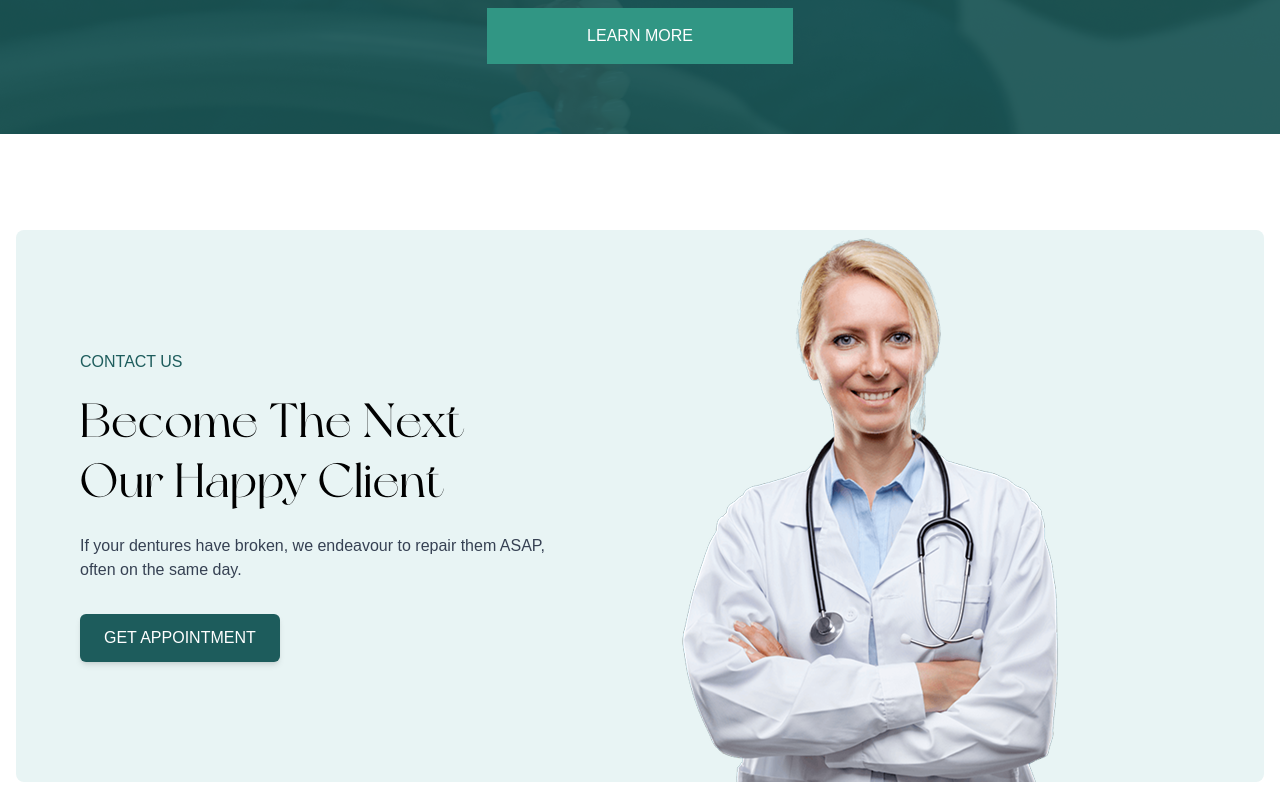
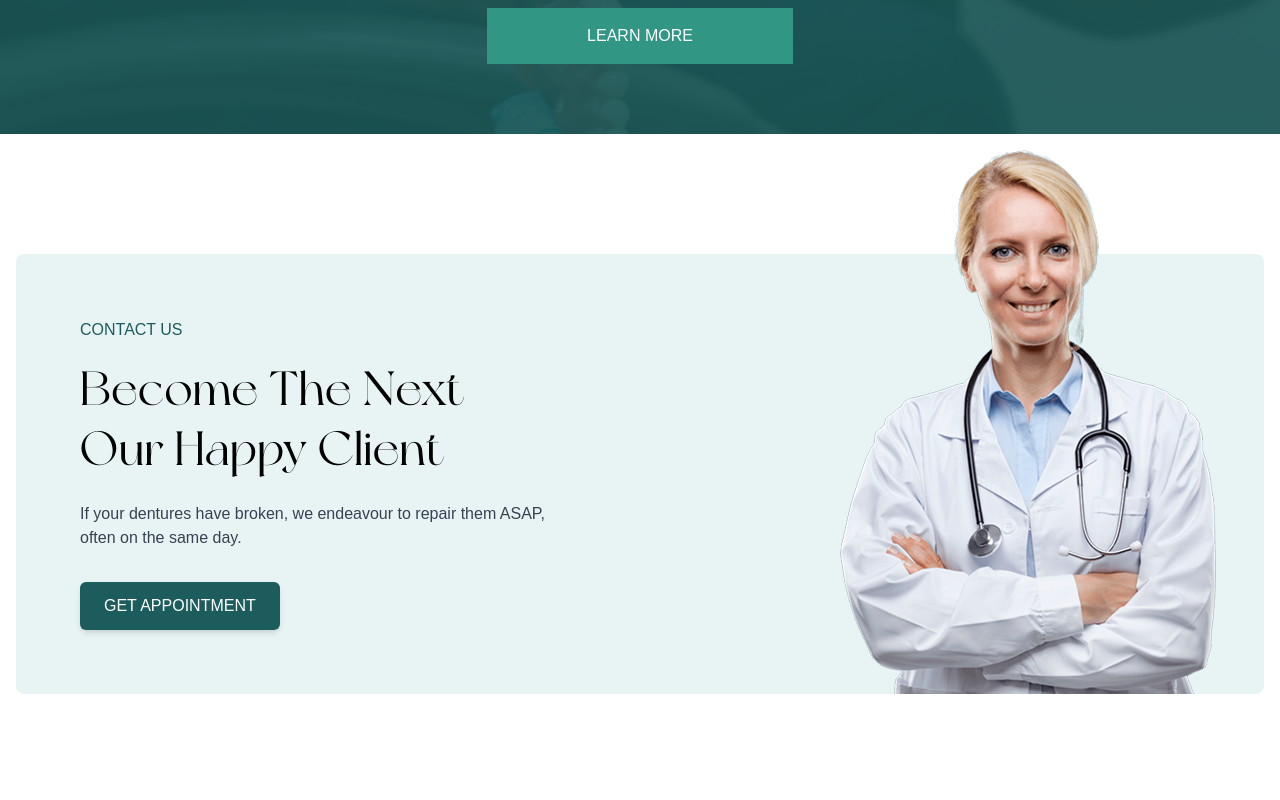
Before and after one commit to raoshahbazcoding/newdoc, a React (Vite) app: page / in a window 1280 px wide. Shown: the part 4840-5640 px from the top of the page. Built offline with nearby package versions, Linux system fonts and the light colour scheme; a web font is replaced by a local one.

Commit message:
Contact Section Fixed

```diff
--- a/src/components/ContactUs.jsx
+++ b/src/components/ContactUs.jsx
@@ -2,9 +2,9 @@ const contact = "/contact.png";
 
 export default function ContactUs() {
   return (
-    <section className="py-8 md:py-24">
+    <section className="py-8 md:py-30">
       <div className="container mx-auto px-4">
-        <div className="bg-[#E8F4F4] flex flex-col md:flex-row items-center rounded-lg relative overflow-hidden">
+        <div className="bg-[#E8F4F4] flex flex-col md:flex-row items-center rounded-lg relative ">
           {/* Left Content */}
           <div className="p-10 md:p-16 md:w-1/2">
             <div className="uppercase text-[#1D5C5C] font-medium mb-4">
@@ -26,7 +26,13 @@ export default function ContactUs() {
           </div>
 
           {/* Right Image - Doctor Overlapping Properly */}
-          <img src={contact} alt="doctor" />
+          <div className="md:w-1/2  ">
+            <img
+              src={contact}
+              alt="doctor"
+              className="max-h-[400px] md:max-h-[600px] object-cover md:absolute md:bottom-0 md:right-0"
+            />
+          </div>
         </div>
       </div>
     </section>
```
